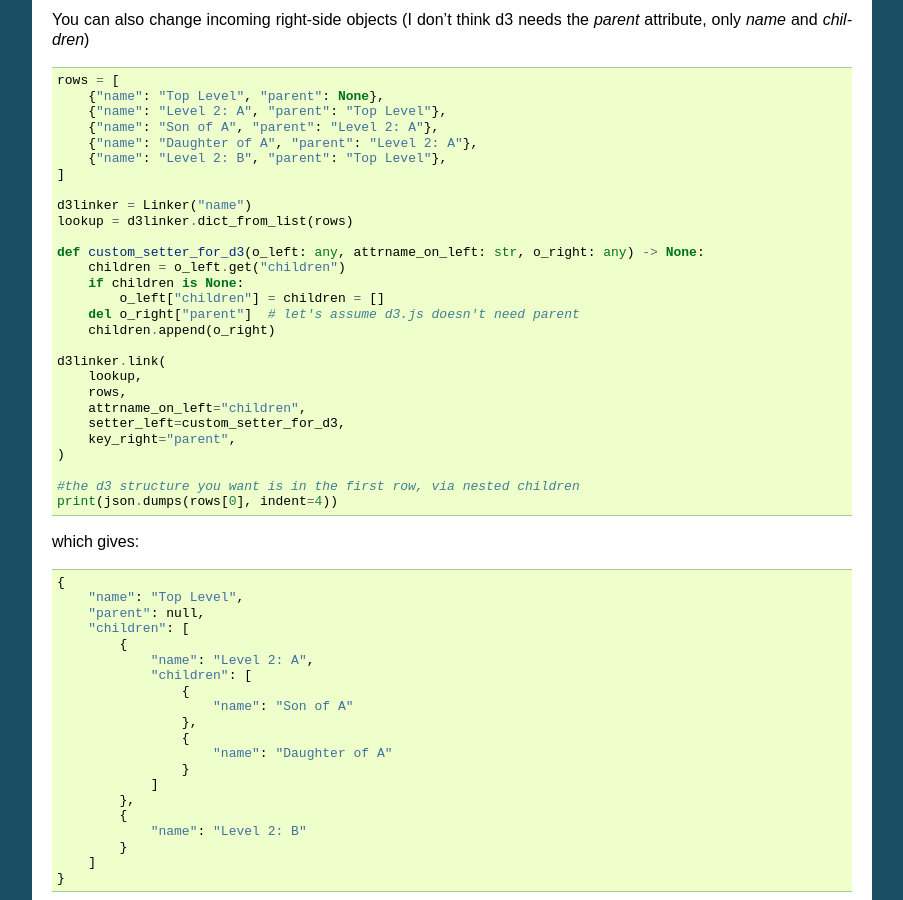
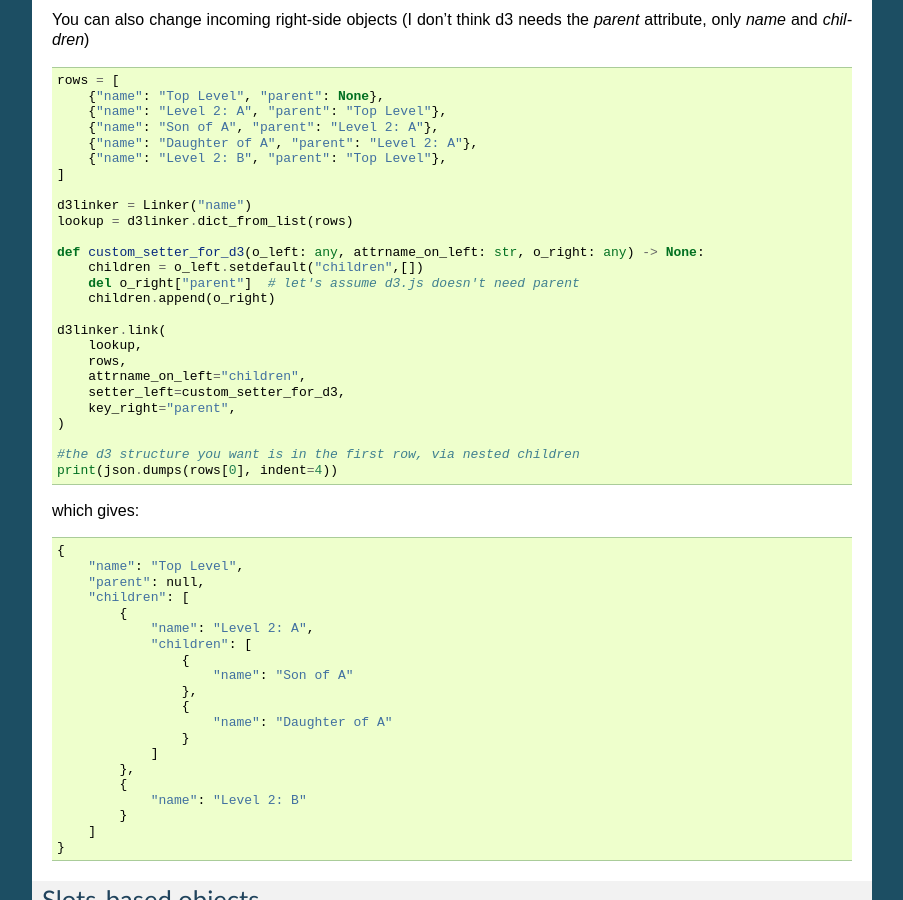
Before and after one commit to jpeyret/pynoorm, a Sphinx documentation site: the page built from docs/linker.rst, in a window 1280 px wide and 900 px high, scrolled down 5355 px. Shown: the whole window, without its empty margins (198-1101 px from the left). Built offline with Sphinx 7.4.7, drawn with Linux system fonts in a browser that asks for light colours.

Commit message:
setdefault

```diff
--- a/docs/linker.rst
+++ b/docs/linker.rst
@@ -290,9 +290,7 @@
     lookup = d3linker.dict_from_list(rows)
 
     def custom_setter_for_d3(o_left: any, attrname_on_left: str, o_right: any) -> None:
-        children = o_left.get("children")
-        if children is None:
-            o_left["children"] = children = []
+        children = o_left.setdefault("children",[])
         del o_right["parent"]  # let's assume d3.js doesn't need parent
         children.append(o_right)
 
```
